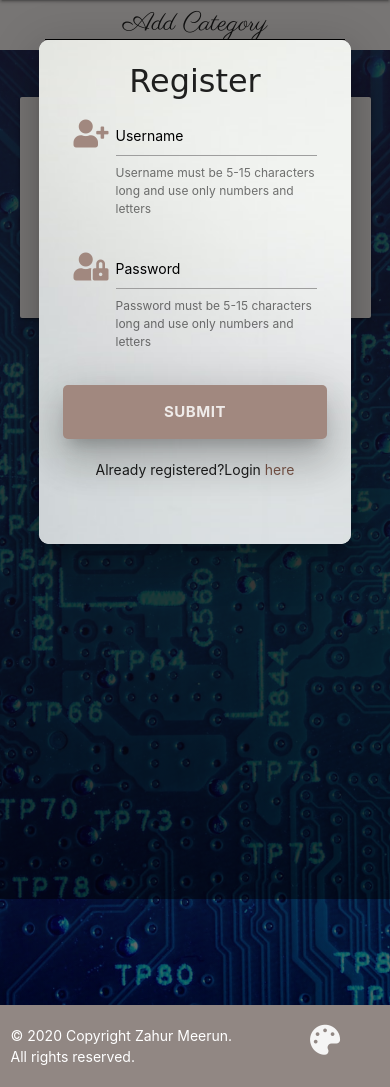
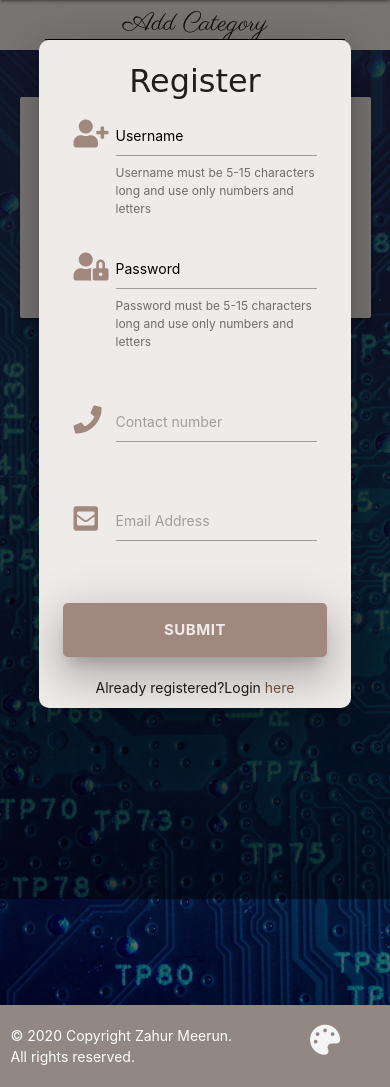
Before and after one commit to zahur76/MilestoneProject_3, a Flask app: page /add_category in a window 390 px wide, after a click on "Register". Shown: the part 56-1143 px from the top of the page. Run offline with Flask 2, Linux system fonts and the light colour scheme; some libraries are stand-ins or nearby versions; some web fonts are replaced.

Commit message:
Add phone and email fields to registration modal

```diff
--- a/templates/base.html
+++ b/templates/base.html
@@ -88,13 +88,13 @@
     <!-- Modal section -->
     <!-- Registration Modal -->
     <div id="register" class="modal">
-        <div class="modal-content">
+        <div class="modal-content" style="background: #efebe9;">
             <h4 class="center-align" style="margin: 0;">Register</h4>
             <p id="register-message" class="center-align"></p>
-            <div class="row">
+            <div class="row" style="margin: 0;">
                 <form class="col s12" method="POST" action="{{ url_for('register') }}">
                     <div class="row">
-                        <div class="input-field col s12">
+                        <div class="input-field col s12 m6">
                             <i class="fas fa-user-plus prefix brown-text text-lighten-2"></i>
                             <input id="username" name="username" type="text" minlength="5" maxlength="15"
                                 pattern="^[a-zA-Z0-9]{5,15}$" class="validate" required>
@@ -102,13 +102,36 @@
                             <span class="helper-text" data-error="Incorrect format!" data-success="right!">
                                 Username must be 5-15 characters long and use only numbers and letters</span>
                         </div>
-                        <div class="input-field col s12">
+                        <div class="input-field col m6">
                             <i class="fas fa-user-lock prefix brown-text text-lighten-2"></i>
                             <input id="password" name="password" type="password" minlength="5" maxlength="15"
                                 pattern="^[a-zA-Z0-9]{5,15}$" class="validate" required>
                             <label class="black-text" for="password">Password</label>
                             <span class="helper-text" data-error="Incorrect format!" data-success="right!">
                                 Password must be 5-15 characters long and use only numbers and letters</span>
+                        </div>
+                    </div>
+                    <div class="row">
+                        <div class="col s12 m6">
+                        <!-- Contact number -->
+                            <div class="row">
+                                <div class="input-field col s12">
+                                    <i class="fas fa-phone prefix brown-text text-lighten-2"></i>
+                                    <input id="contact_number" name="contact_number" minlength="7" maxlength="15"
+                                        pattern="^[0-9]{7,15}$" type="text" class="validate" required>
+                                    <label for="contact_number">Contact number</label>
+                                </div>
+                            </div>
+                        </div>
+                        <div class="col s12 m6">
+                            <!-- Email Address -->
+                            <div class="row">
+                                <div class="input-field col s12">
+                                    <i class="fas fa-envelope-square prefix brown-text text-lighten-2"></i>
+                                    <input id="email" name="email" type="email" class="validate" required>
+                                    <label for="email">Email Address</label>
+                                </div>
+                            </div>
                         </div>
                     </div>
                     <div class="row">
```
